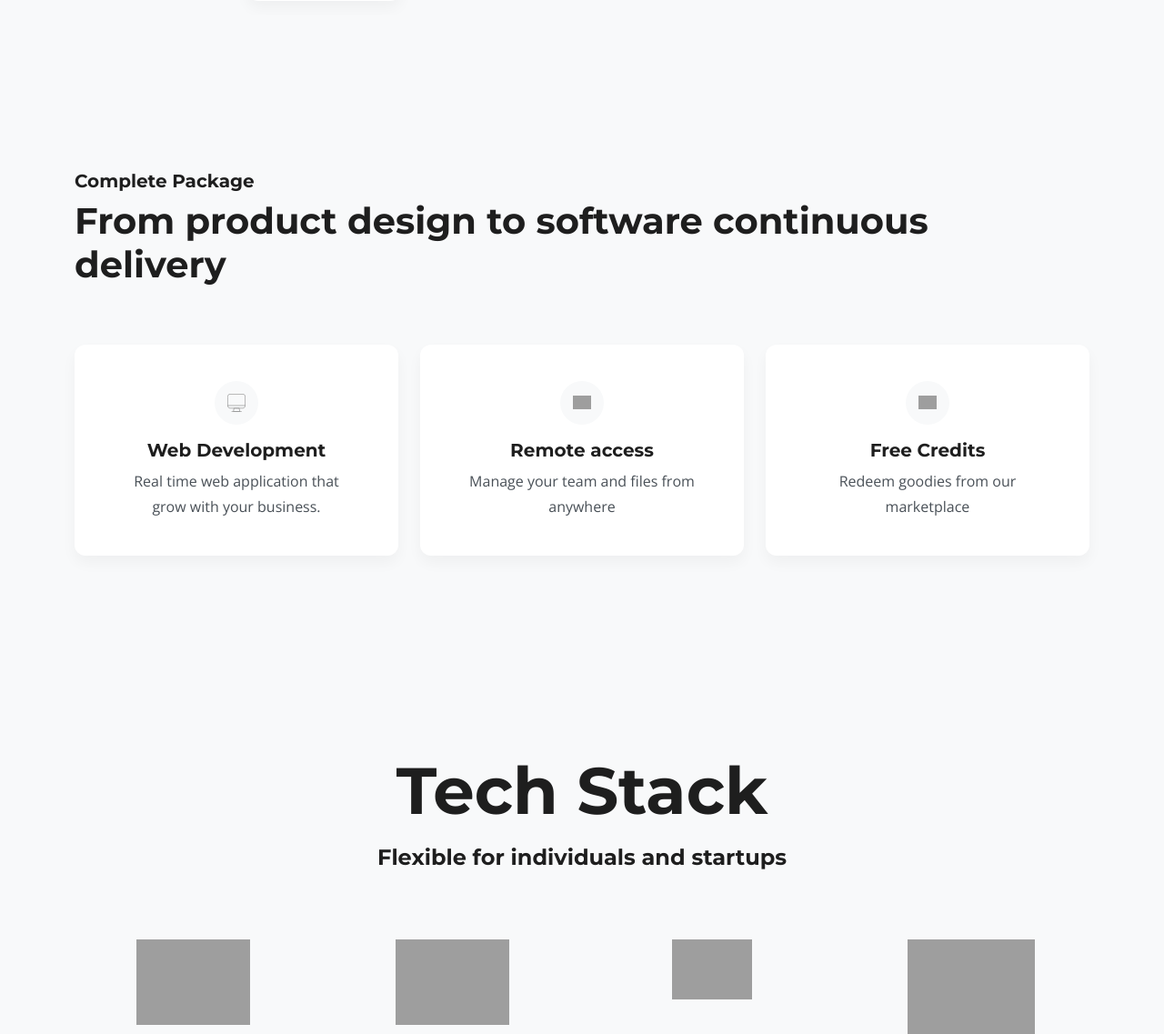
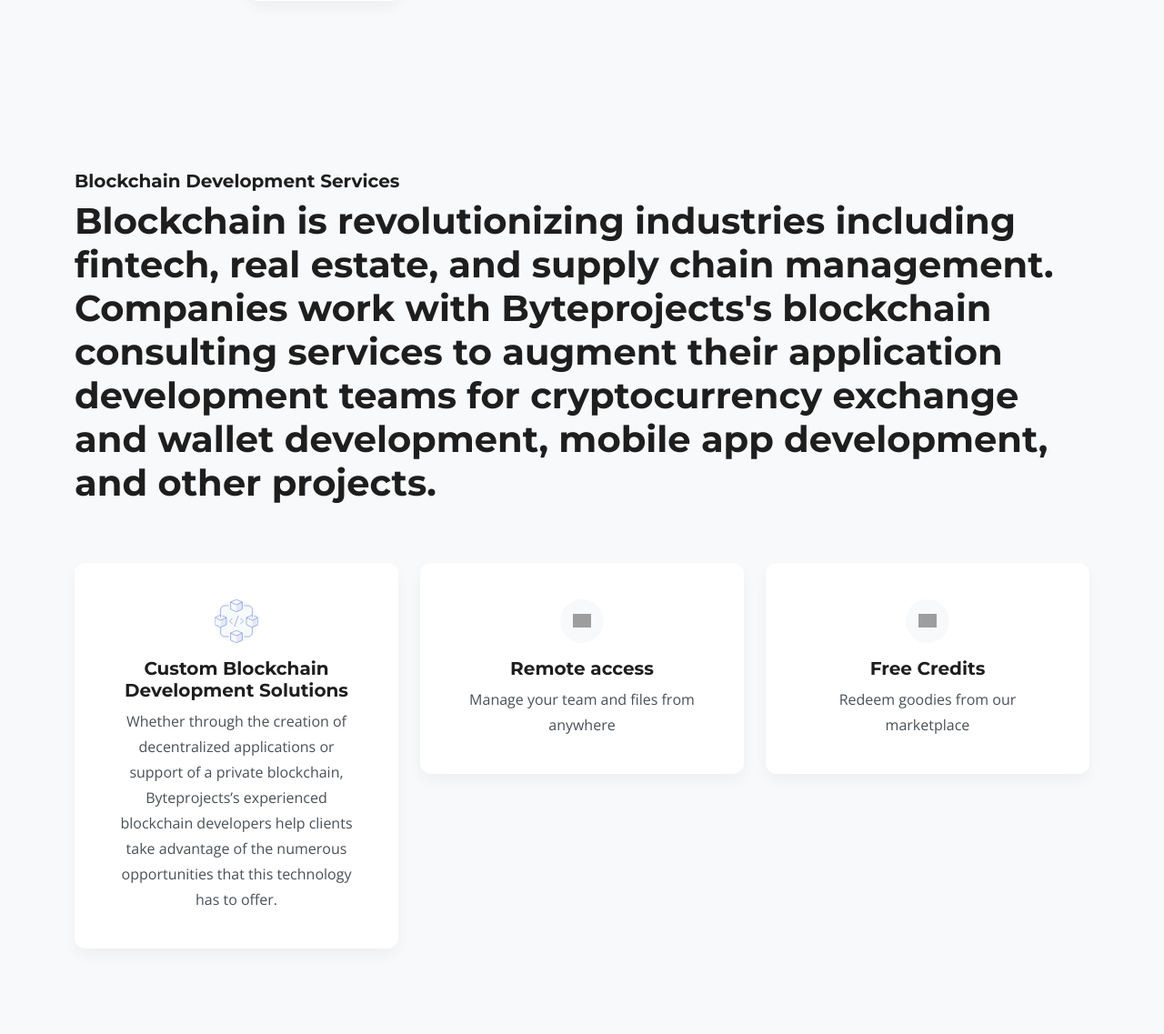
Before and after one commit to rohitroyrr8/byteprojects-website, a PHP site: page / in a window 1280 px wide. Shown: the part 2814-3951 px from the top of the page at 91% size. Run offline with PHP 8.4, Linux system fonts and the light colour scheme; grey boxes are pictures that could not be loaded.

Commit message:
--allow-empty-messages

```diff
--- a/index.php
+++ b/index.php
@@ -233,14 +233,19 @@
                 </div>
             </section>
             <section class="muse-section">
-                <h5>Complete Package</h5>
-                <h2 class="h1 mb-md-4 mb-3 pb-lg-4">From product design to software continuous delivery</h2>
+                <h5>Blockchain Development Services</h5>
+                <h2 class="h1 mb-md-4 mb-3 pb-lg-4">Blockchain is revolutionizing industries including fintech, real estate, and supply chain
+                                    management. Companies work with Byteprojects's blockchain consulting services to augment their
+                                    application development teams for cryptocurrency exchange and wallet development,
+                                    mobile app development, and other projects.</h2>
                 <div class="row">
                     <div class="col-md-4 aos-init aos-animate" data-aos="fade-up" data-aos-delay="100">
                         <div class="card muse-card px-4 px-lg-5 py-3 py-md-4 text-center rounded-12 my-3">
-                            <span class="circle circle-lg bg-gray-100 m-auto mt-3"><img src="./images/services-icon-web-development.svg" alt="Mail" style="width: 20px;" /></span>
-                            <h5 class="mt-3">Web Development</h5>
-                            <p>Real time web application that grow with your business.</p>
+                            <span class="circle circle-lg bg-gray-100 m-auto mt-3">
+                                <img src="images/svg/custom_development.svg" alt="" style="width: 70px;margin: 30px 0px;">
+                            </span>
+                            <h5 class="mt-3">Custom Blockchain Development Solutions</h5>
+                            <p>Whether through the creation of decentralized applications or support of a private blockchain, Byteprojects’s experienced blockchain developers help clients take advantage of the numerous opportunities that this technology has to offer.</p>
                         </div>
                     </div>
                     <div class="col-md-4 aos-init aos-animate" data-aos="fade-up" data-aos-delay="100">
```
